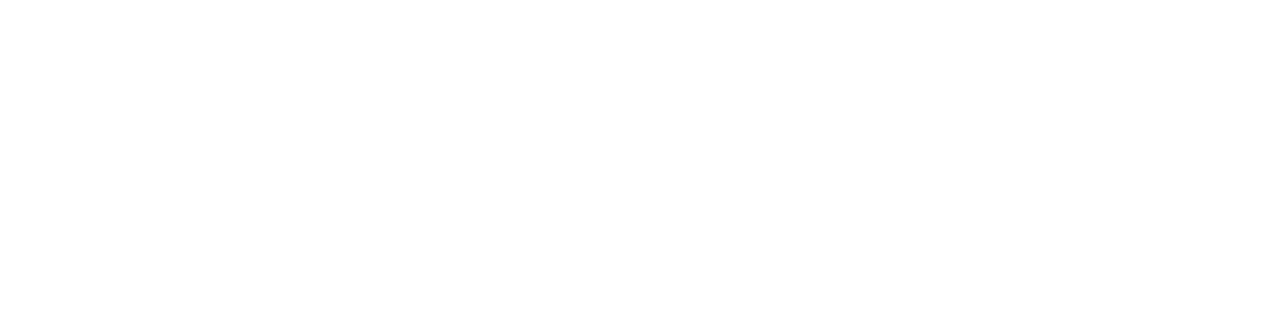
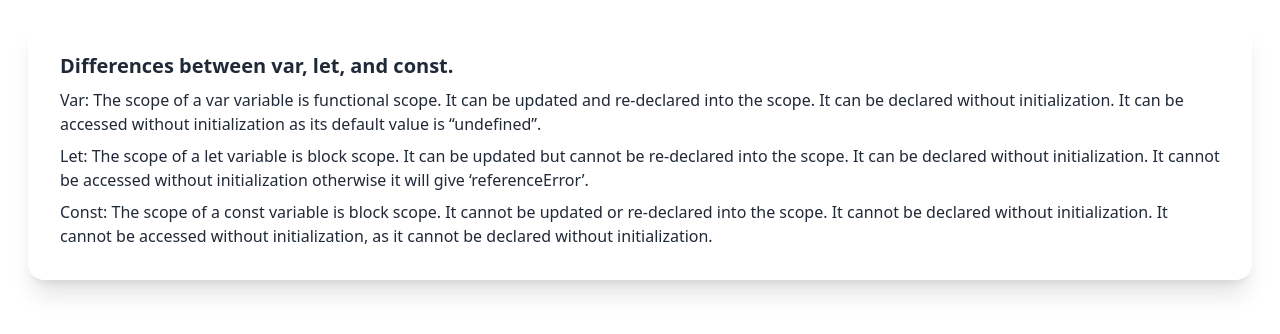
Before and after one commit to Poonam99/News-Repository, a plain HTML site: page blog.html in a window 1280 px wide. Drawn offline with nearby package versions, Linux system fonts and the light colour scheme.

Commit message:
question 1

```diff
--- a/blog.html
+++ b/blog.html
@@ -12,7 +12,33 @@
 
 <body>
     <header>
+        <section>
+            <div class="card  bg-base-100 my-5 shadow-xl border-round m-7">
+                <div class="card-body">
+                    <h2 class="card-title">Differences between var, let, and const.</h2>
+                    <p>Var:
+                        The scope of a var variable is functional scope.
+                        It can be updated and re-declared into the scope.
+                        It can be declared without initialization.
+                        It can be accessed without initialization as its default value is “undefined”.
+                    </p>
+                    <p>
+                        Let:
+                        The scope of a let variable is block scope.
+                        It can be updated but cannot be re-declared into the scope.
+                        It can be declared without initialization.
+                        It cannot be accessed without initialization otherwise it will give ‘referenceError’.
 
+                    </p>
+                    <p> Const:
+                        The scope of a const variable is block scope.
+                        It cannot be updated or re-declared into the scope.
+                        It cannot be declared without initialization.
+                        It cannot be accessed without initialization, as it cannot be declared without initialization.
+                    </p>
+                </div>
+            </div>
+        </section>
 
     </header>
 </body>
```
